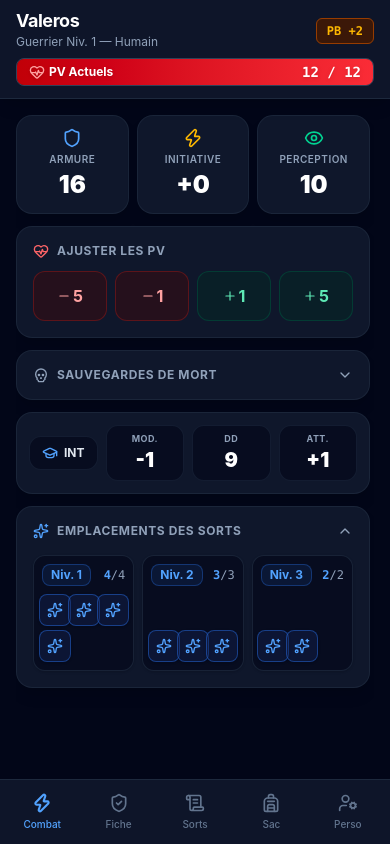
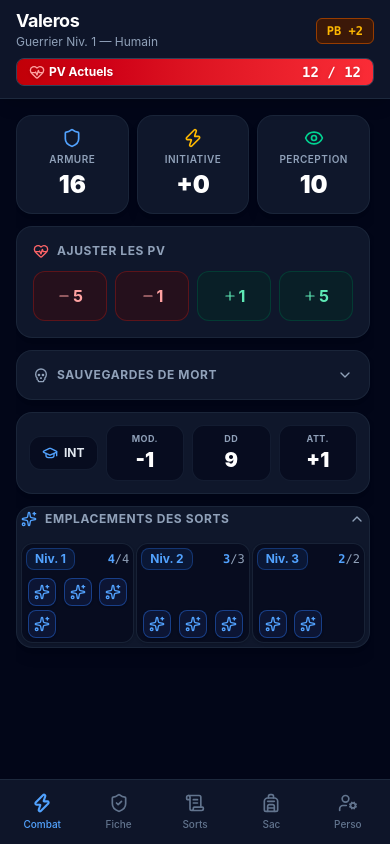
Before and after one commit to aureliecalynsapp/DnD-Companion, a React (Vite) app: page / in a window 390 px wide. Built offline with nearby package versions, Linux system fonts and the light colour scheme.

Commit message:
optim visuel smartphone

```diff
--- a/src/components/BagTab.tsx
+++ b/src/components/BagTab.tsx
@@ -62,11 +62,10 @@ export const BagTab: React.FC = () => {
   return (
     <div className="space-y-6 pb-6">
       {/* HEADER + BOUTON D'ÉCHANGE */}
-      <div className="flex items-center justify-between">
-          <div className="flex items-center gap-2">
+      <div className="flex items-center justify-between gap-3">
         <h2 className="text-xl font-bold text-white flex items-center gap-2">
           <Backpack className="w-5 h-5 text-amber-400" />
-          Sac à dos
+          Sac
         </h2>
             {/* BADGE DE POIDS DYNAMIQUE (ROUGE SI SURCHARGÉ) */}
             <span
@@ -79,7 +78,6 @@ export const BagTab: React.FC = () => {
               {isOverloaded && <AlertTriangle className="w-3 h-3" />}
               {totalWeight} / {maxWeight} lb
             </span>
-            </div>
         <button
           onClick={() => setIsTradeOpen(true)}
           className="flex items-center gap-2 px-3 py-2 bg-amber-500/10 hover:bg-amber-500/20 border border-amber-500/30 text-amber-400 rounded-xl text-xs font-semibold active:scale-95 transition-all"
@@ -160,7 +158,7 @@ export const BagTab: React.FC = () => {
         {isBagOpen && (
           <div className="space-y-4 pt-1 animate-in fade-in duration-200">
             {/* AJOUT D'OBJET */}
-            <form onSubmit={handleAddItem} className="flex gap-2">
+            <form onSubmit={handleAddItem} className="flex gap-3">
               <input
                 type="text"
                 placeholder="Nom de l'objet..."
--- a/src/components/CombatTab.tsx
+++ b/src/components/CombatTab.tsx
@@ -218,7 +218,7 @@ export const CombatTab: React.FC = () => {
 
       {/* ================= EMPLACEMENTS DES SORTS (PLIABLE) ================= */}
       {spellEntries.length > 0 && (
-        <div className="bg-slate-900 border border-slate-800/80 rounded-2xl p-4 space-y-3 shadow-lg shrink-0">
+        <div className="bg-slate-900 border border-slate-800/80 rounded-2xl p-1 space-y-3 shadow-lg shrink-0">
           <button
             type="button"
             onClick={() => setIsSpellSlotsOpen(!isSpellSlotsOpen)}
@@ -238,11 +238,11 @@ export const CombatTab: React.FC = () => {
           </button>
 
           {isSpellSlotsOpen && (
-            <div className="grid grid-cols-3 gap-2 pt-1 animate-in fade-in duration-200">
+            <div className="grid grid-cols-3 gap-0.5 pt-1 animate-in fade-in duration-200">
               {spellEntries.map(({ level, max, used }) => {
                 const remaining = Math.max(0, max - used);
                 return (
-                  <div key={level} className="bg-slate-950/60 border border-slate-800/80 rounded-xl p-2 shadow-sm flex flex-col justify-between">
+                  <div key={level} className="bg-slate-950/60 border border-slate-800/80 rounded-xl p-1 shadow-sm flex flex-col justify-between">
                     <div className="flex justify-between items-center mb-2">
                       <span className="px-2 py-0.5 bg-blue-500/10 border border-blue-500/30 text-blue-400 rounded-lg text-xs font-bold">
                         Niv. {level}
@@ -263,7 +263,7 @@ export const CombatTab: React.FC = () => {
                             key={index}
                             onClick={() => useSpellSlot(level, isUsed ? -1 : 1)}
                             type="button"
-                            className={`w-8 h-8 rounded-lg border flex items-center justify-center transition-all active:scale-90 ${
+                            className={`w-7 h-7 rounded-lg border flex items-center justify-center transition-all active:scale-90 ${
                               isUsed
                                 ? 'bg-slate-900/60 border-slate-800 text-slate-700'
                                 : 'bg-blue-950/40 hover:bg-blue-950/60 border-blue-500/40 text-blue-400 shadow-sm'
```
